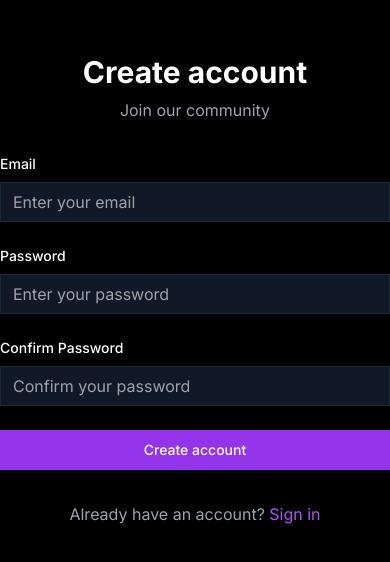
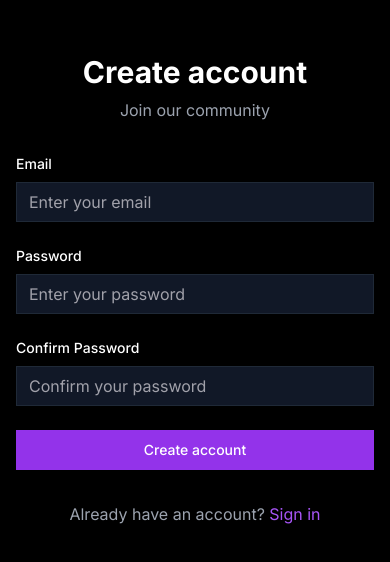
Before and after one commit to MDrakib-uddin/AI-Blogsite, a Next.js app: page /register in a window 390 px wide. Shown: the part 132-694 px from the top of the page. Built offline with nearby package versions, Linux system fonts and the light colour scheme.

Commit message:
Improve mobile responsiveness for login and register pages (padding and fit)

```diff
--- a/app/login/page.tsx
+++ b/app/login/page.tsx
@@ -41,7 +41,7 @@ export default function LoginPage() {
 
   return (
     <div className="min-h-screen bg-black text-white flex items-center justify-center">
-      <div className="w-full max-w-md space-y-8">
+      <div className="w-full max-w-md space-y-8 px-4 sm:px-6">
         <div className="text-center">
           <h1 className="text-3xl font-bold">Welcome back</h1>
           <p className="text-gray-400 mt-2">Sign in to your account</p>
--- a/app/register/page.tsx
+++ b/app/register/page.tsx
@@ -52,7 +52,7 @@ export default function RegisterPage() {
 
   return (
     <div className="min-h-screen bg-black text-white flex items-center justify-center">
-      <div className="w-full max-w-md space-y-8">
+      <div className="w-full max-w-md space-y-8 px-4 sm:px-6">
         <div className="text-center">
           <h1 className="text-3xl font-bold">Create account</h1>
           <p className="text-gray-400 mt-2">Join our community</p>
```
